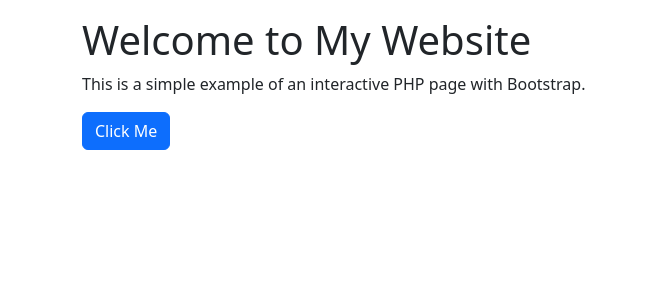
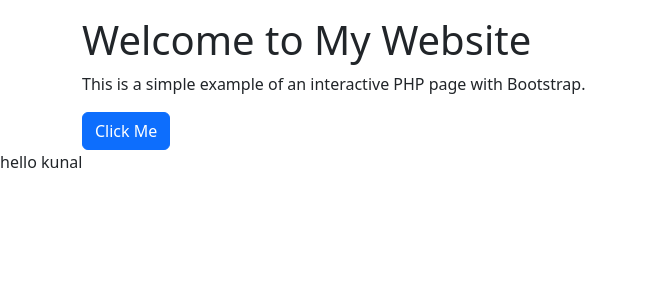
Before and after one commit to Kunal-R-Prajapati/Invoice-Management, a PHP site: page / in a window 1280 px wide. Shown: the part 56-356 px from the top of the page, without its empty margins (0-646 px from the left). Run offline with PHP 8.4, Linux system fonts and the light colour scheme.

Commit message:
i added a div

```diff
--- a/index.php
+++ b/index.php
@@ -32,6 +32,9 @@
     <p>This is a simple example of an interactive PHP page with Bootstrap.</p>
     <button class="btn btn-primary">Click Me</button>
 </div>
+<div>
+  hello kunal
+</div>
 
     <script src="https://cdn.jsdelivr.net/npm/bootstrap@5.3.2/dist/js/bootstrap.bundle.min.js" integrity="sha384-C6RzsynM9kWDrMNeT87bh95OGNyZPhcTNXj1NW7RuBCsyN/o0jlpcV8Qyq46cDfL" crossorigin="anonymous"></script>
   </body>
```
